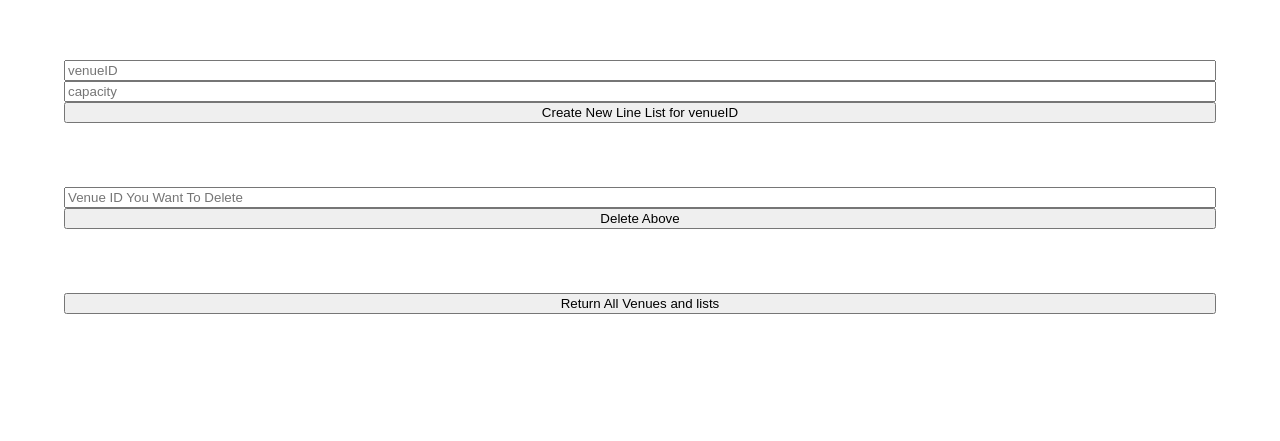
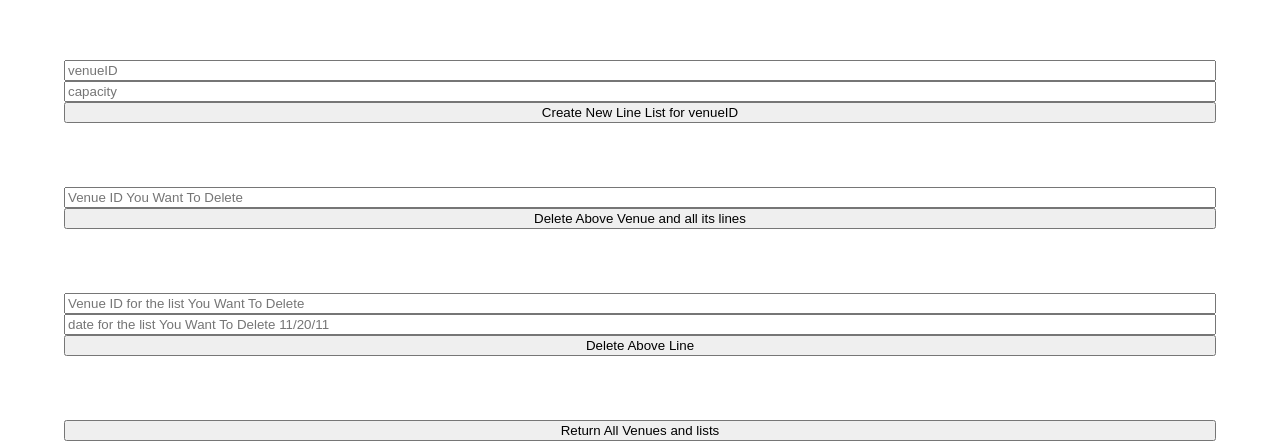
Before and after one commit to Vytex/Vytex, a Flask app: page /admin in a window 1280 px wide. Shown: the part 509-950 px from the top of the page. Before the commit the page ends 823 px from the top, so only its background shows below. Run offline with Flask 2, Linux system fonts and the light colour scheme.

Commit message:
changes how admin controller creates lines. Adds flask_APScheduler dependancy. creates a scheduled task to generate the next days linelist at midnight every day

```diff
--- a/app/controller/admin_controller.py
+++ b/app/controller/admin_controller.py
@@ -14,9 +14,11 @@ def timeify(timeString):
 
 class AdminController(object):
     def index(self):
+        # loads admin main page
         return render_template("admin/index.html")
 
     def get_venues(self):
+        # retrieves a list of venues and line lists
         venues = Venue.get_all()
         lines = Lines.get_all()
         output = []
@@ -31,7 +33,9 @@ class AdminController(object):
                 "venueCity" : venue.venueCity,
                 "venueIconAddress" : venue.venueIcon,
                 "desc" : venue.description,
+                "capacity" : venue.lineCapacity,
             }
+            # only retrieve the business hours for today
             if currentDay == 0:
                 data["monOpen"] = venue.monOpen.strftime("%H:%M")
                 data["monClose"] = venue.monClose.strftime("%H:%M")
@@ -63,7 +67,7 @@ class AdminController(object):
             output.append(data)
 
         for line in lines:
-
+            # retrieves all line times and their current capacity (whether the timeslot is used or not)
             data = {
                 "venueID" : line.venueID,
                 "date" : line.date,
@@ -120,24 +124,17 @@ class AdminController(object):
 
         return jsonify(output)
 
-    # def save_venue(self, venue):
-    #         # TODO IMPLEMENT
-    #     venue_id = venue.save()
-    #     data = {
-    #         "success": True
-    #     }
+    def create_list(self, venueID, capacity, theDate=datetime.today().strftime('%m/%d/%Y'), isTomorrow=False):
+        # creates an instance of a Line list for a venue for a specific date. the x00000030 values can be translated as: (x)(00:00)(00:30)
+        if isTomorrow == True:
+            date = (datetime.today() + timedelta(days=1)).strftime('%m/%d/%Y')
+        else:
+            date = theDate
 
-    #     print("data", data)
-    #     return jsonify(data)
-
-
-    def create_list(self, venueID, capacity, theDate=datetime.today().strftime('%m/%d/%Y')):
-        # creates an instance of a Line. the x00000030 values can be translated as: (x)(00:00)(00:30)
-        if Venue.getByID(venueID) and Lines.getLine(venueID, theDate) is None:
-            print("--------=============-----------===========---------========")
+        if Venue.getByID(venueID) and Lines.getLine(venueID, date) is None:
             lList = Lines(
                 venueID = venueID,
-                date = theDate,
+                date = date,
                 x00000030 = capacity,
                 x00300100 = capacity,
                 x01000130 = capacity,
@@ -187,24 +184,20 @@ class AdminController(object):
                 x23002330 = capacity,
                 x23300000 = capacity
             )
-            print('--------------------------------about to save list------------------------------------------')
-
             venueName = lList.save()
-            # give this object back to the client
-            print('--------------------------------list saved sending back json------------------------------------------')
-
+            # returns and displays the following information if successful
             data = {
                 "venue list created for venue ID": venueID
             }
         else:
+            # returns and displays the following information if NOT successful
             data = {
                 "Sorry The following venue ID does not exist or it already has a line created: ": venueID
             }
         return jsonify(data)
 
     def create_venue(self, venue, description, venueURL, venueCity, venueIcon, monOpen, monClose, tueOpen, tueClose, wedOpen, wedClose, thuOpen, thuClose, friOpen, friClose, satOpen, satClose, sunOpen, sunClose, lineCapacity):
-        # below is prefix for icon path
-        # ../../static/assets/venueIcons/
+        # Creates a new vanue and a linelist for today and tomorrows date
         venueIconAddress = "../../static/assets/venueIcons/" + venueIcon
         venue = Venue(venue=venue, description=description, venueURL=venueURL, venueCity=venueCity, venueIcon=venueIconAddress, monOpen=timeify(monOpen), monClose=timeify(monClose), tueOpen=timeify(tueOpen), tueClose=timeify(tueClose), wedOpen=timeify(wedOpen), wedClose=timeify(wedClose), thuOpen=timeify(thuOpen), thuClose=timeify(thuClose), friOpen=timeify(friOpen), friClose=timeify(friClose), satOpen=timeify(satOpen), satClose=timeify(satClose), sunOpen=timeify(sunOpen), sunClose=timeify(sunClose), lineCapacity=lineCapacity)
         venue_id = venue.save()
@@ -212,7 +205,7 @@ class AdminController(object):
         tomorrow = datetime.today() + timedelta(days=1)
         self.create_list(venue_id, lineCapacity, tomorrow.strftime('%m/%d/%Y') )
 
-        # give this object back to the client
+        # returns and displays the following information if successful
         data = {
             "venueID": venue_id
         }
@@ -220,7 +213,14 @@ class AdminController(object):
 
     def delete_Venue(self, id):
         Venue.delete(id)
+        Lines.deleteByID(id)
+        data = {
+            "success": True
+        }
+        return jsonify(data)
 
+    def deleteLine(self, id, date):
+        Lines.delete(id, date)
         data = {
             "success": True
         }
--- a/app/models/lines.py
+++ b/app/models/lines.py
@@ -2,6 +2,7 @@ from app import db
 import datetime
 
 class Lines(db.Model):
+    # line times x00000030 translates to x(00:00)(00:30)
 
     venueID = db.Column(db.Integer, primary_key=True)
     date = db.Column(db.VARCHAR(8), primary_key=True)
@@ -94,3 +95,8 @@ class Lines(db.Model):
         lList = Lines.getLine(venueID=venueID, date=date)
         db.session.delete(lList)
         db.session.commit()
+
+    def deleteByID(venueID):
+        lList = Lines.get(venueID=venueID)
+        db.session.delete(lList)
+        db.session.commit()
--- a/app/routes.py
+++ b/app/routes.py
@@ -9,4 +9,4 @@ from app.controller.admin_controller import admin_controller
 
 @app.route('/')
 def index():
-    return 'index page'
+    return home_controller.index()
--- a/app/routes/admin.py
+++ b/app/routes/admin.py
@@ -17,7 +17,8 @@ def admin_api():
     if request.method == "GET":
         return admin_controller.get_venues()
     elif request.method == "POST" and request.form.get('venueURL'):
-        # get data from client in the form of json ()
+        # get data form client in the form of json ()
+        # old if post contains the venueURL
         venue = request.form['venueName']
         description = request.form['description']
         venueURL = request.form['venueURL']
@@ -50,7 +51,11 @@ def admin_api():
 
 @app.route('/admin-api/delete', methods=['POST'])
 def admin_api_delete():
-    if request.method == "POST":
+    if request.method == "POST" and request.form.get('date'):
+        id = request.form['venueID']
+        date = request.form['date']
+        return admin_controller.deleteLine(id, date)
+    else:
         id = request.form['venueID']
         return admin_controller.delete_Venue(id=id)
 
--- a/app/routes/lineList.py
+++ b/app/routes/lineList.py
@@ -10,11 +10,9 @@ from app.models import Venue
 @app.route('/lineList', methods=['POST', 'GET'])
 def lineListHome():
     if request.method == 'POST' and request.form.get('searchin'):
-        print("====================================================got in other post================================")
         venue = request.form['searchin']
         return redirect(url_for("lineList", venue = venue))
     elif request.method == 'POST' and request.form.get('lineTimesS'):
-        print("====================================================got in post================================")
         lineTime = request.form['lineTimesS']
         venueID = request.form['vID']
         venueClose = request.form['vc']
--- /dev/null
+++ b/app/scheduledTasks/__init__.py
@@ -0,0 +1 @@
+from app.scheduledTasks.scheduledTasks import *
--- a/app/static/src/lineList.js
+++ b/app/static/src/lineList.js
@@ -19,6 +19,7 @@ document.getElementById("venueCardShadowbox").addEventListener("click", function
     VenueCardSB.style.display = "none";
 })
 
+// generates the venue card using the venue object that i pass in the html.
 for (var i = 0 ; i < Venue.length; i++) {
     Venue[i].addEventListener('click', function(){
         for (var j = 0 ; j < venues.length; j++) {
--- a/app/templates/admin/index.html
+++ b/app/templates/admin/index.html
@@ -53,7 +53,12 @@
             </form>
             <form id="deleteVenue" action="/admin-api/delete" method="POST">
                 <input id="venueID" type="text" name="venueID" placeholder="Venue ID You Want To Delete"/>
-                <input type="submit" value="Delete Above"/>
+                <input type="submit" value="Delete Above Venue and all its lines"/>
+            </form>
+            <form id="deleteList" action="/admin-api/delete" method="POST">
+                <input id="venueID" type="text" name="venueID" placeholder="Venue ID for the list You Want To Delete"/>
+                <input id="date" type="text" name="date" placeholder="date for the list You Want To Delete 11/20/11"/>
+                <input type="submit" value="Delete Above Line"/>
             </form>
             <form id="returnAll" action="/admin-api" method="GET">
                 <input type="submit" value="Return All Venues and lists"/>
--- a/config.py
+++ b/config.py
@@ -11,6 +11,7 @@ class Config(object):
     MYSQL_PASSWORD = r'3001'
     MYSQL_DB = 'app'
     MYSQL_PORT = 3306
+    SCHEDULER_API_ENABLED = True
 
     SQLALCHEMY_DATABASE_URI = os.environ.get('DATABASE_URL') or \
         'sqlite:///' + os.path.join(basedir, 'app.db')
```
Also changed, not shown: app/__init__.py (+8 -0 lines), app/controller/lineList_controller.py (+18 -71 lines), app/scheduledTasks/scheduledTasks.py (added, +12 -0 lines), app.db.
